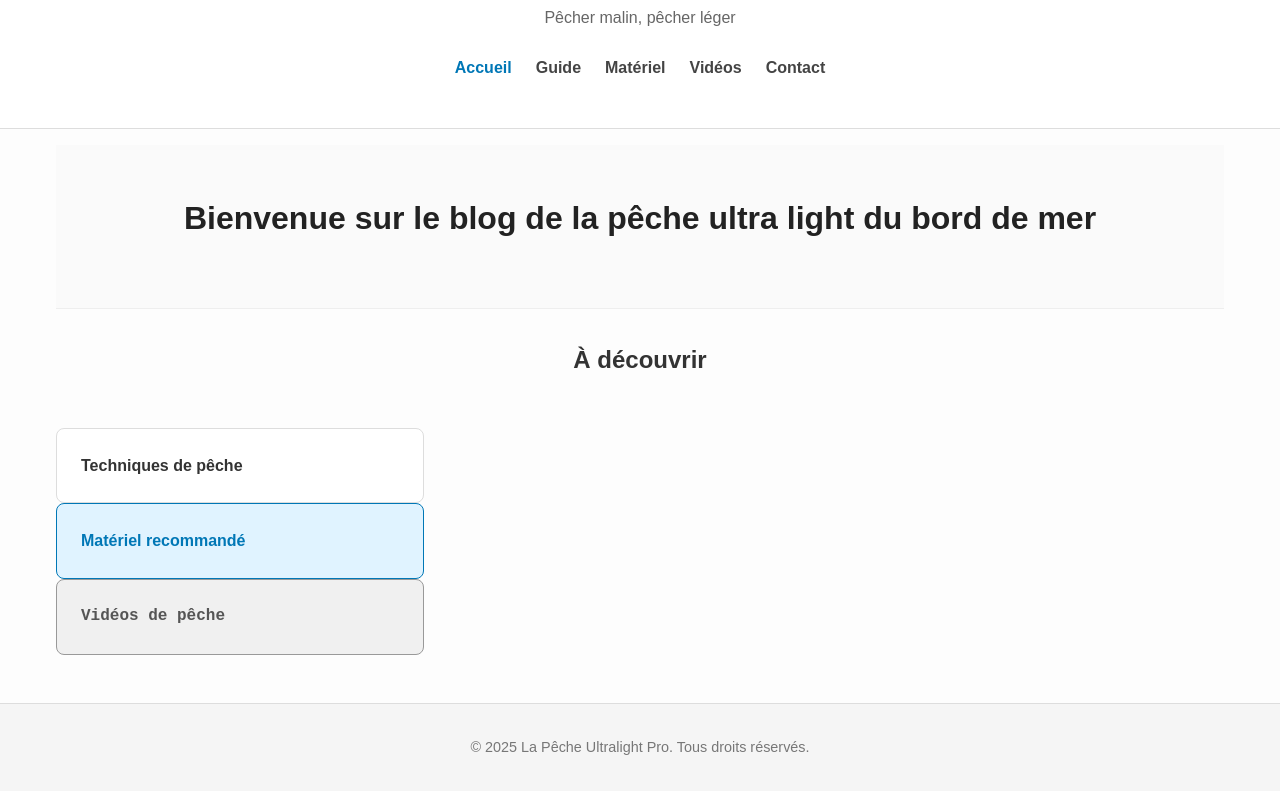
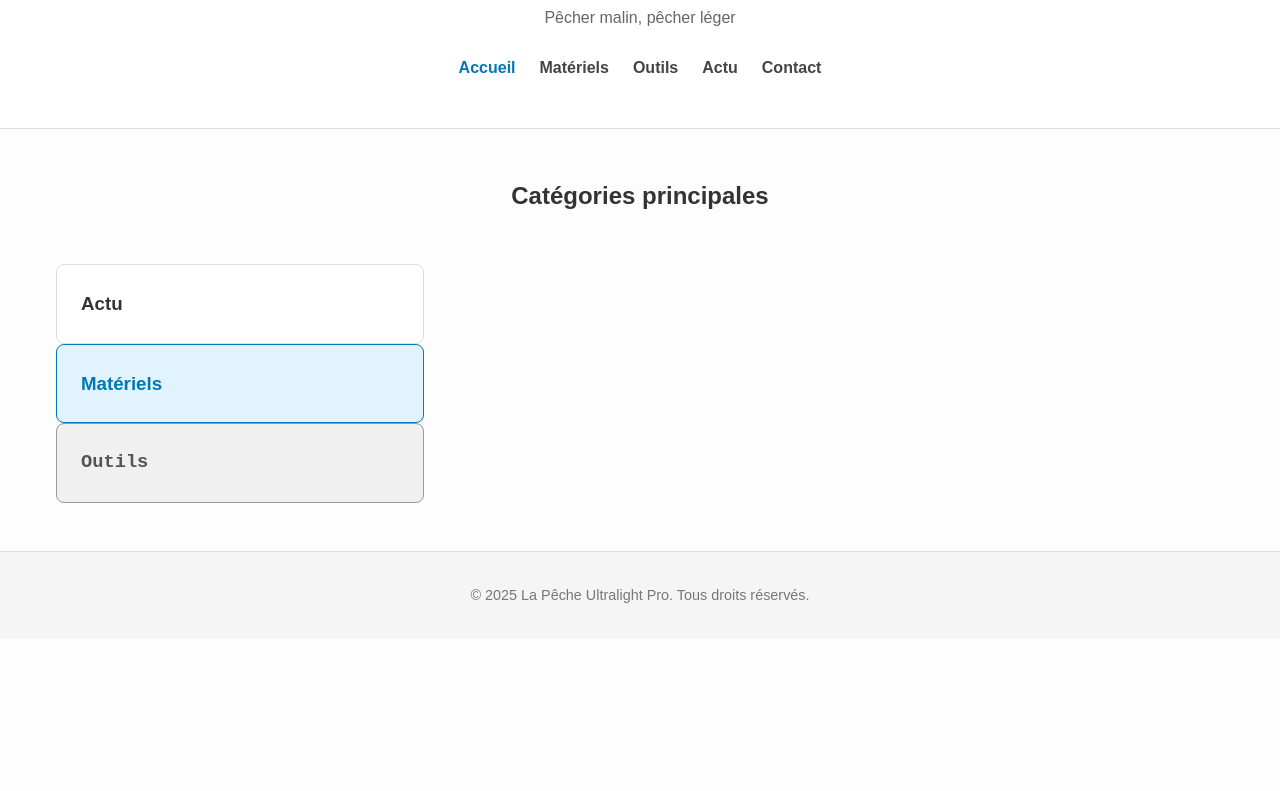
Before and after one commit to rafdroga89/Peche-ultra-light, a plain HTML site: page Index.html in a window 1280 px wide. Shown: the part 115-906 px from the top of the page. After the commit the page ends 800 px from the top, so only its background shows below. Drawn offline with Linux system fonts and the light colour scheme.

Commit message:
Update Index.html

```diff
--- a/Index.html
+++ b/Index.html
@@ -14,9 +14,9 @@
       <nav class="nav">
         <ul class="nav-list">
           <li><a href="index.html" class="nav-link active">Accueil</a></li>
-          <li><a href="guide.html" class="nav-link">Guide</a></li>
-          <li><a href="materiel.html" class="nav-link">Matériel</a></li>
-          <li><a href="videos.html" class="nav-link">Vidéos</a></li>
+          <li><a href="materiel.html" class="nav-link">Matériels</a></li>
+          <li><a href="outils.html" class="nav-link">Outils</a></li>
+          <li><a href="actu.html" class="nav-link">Actu</a></li>
           <li><a href="contact.html" class="nav-link">Contact</a></li>
         </ul>
       </nav>
@@ -24,30 +24,20 @@
   </header>
 
   <main class="main-content container">
-    <section class="hero">
-      <!-- INTRODUIS ICI TON TEXTE DE PRÉSENTATION PRINCIPAL -->
-      <h2 class="hero-title">Bienvenue sur le blog de la pêche ultra light du bord de mer</h2>
-      <p class="hero-text">
-        <!-- Texte d'accroche à insérer ici -->
-      </p>
-      <!-- Tu peux insérer une image d'en-tête ici -->
-      <!-- <img src="images/ta-photo.jpg" alt="Description image" class="hero-image"> -->
-    </section>
-
     <section class="highlights">
-      <h3 class="section-title">À découvrir</h3>
+      <h2 class="section-title">Catégories principales</h2>
       <div class="cards">
         <article class="card">
-          <h4 class="card-title">Techniques de pêche</h4>
-          <!-- INSÈRE ICI UN PETIT TEXTE D’INTRO, LIEN OU IMAGE -->
+          <h3 class="card-title">Actu</h3>
+          <!-- INSÈRE ICI UNE INTRO, UN LIEN OU UNE IMAGE POUR ACTU -->
         </article>
         <article class="card">
-          <h4 class="card-title">Matériel recommandé</h4>
-          <!-- INSÈRE ICI UN PETIT TEXTE D’INTRO, LIEN OU IMAGE -->
+          <h3 class="card-title">Matériels</h3>
+          <!-- INSÈRE ICI UNE INTRO, UN LIEN OU UNE IMAGE POUR MATÉRIELS -->
         </article>
         <article class="card">
-          <h4 class="card-title">Vidéos de pêche</h4>
-          <!-- INSÈRE ICI UN PETIT TEXTE D’INTRO, LIEN OU IMAGE -->
+          <h3 class="card-title">Outils</h3>
+          <!-- INSÈRE ICI UNE INTRO, UN LIEN OU UNE IMAGE POUR OUTILS -->
         </article>
       </div>
     </section>
```
